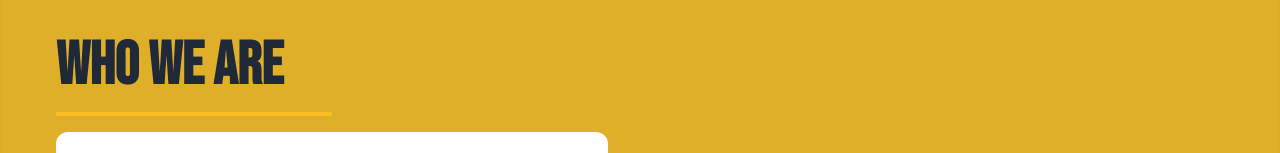
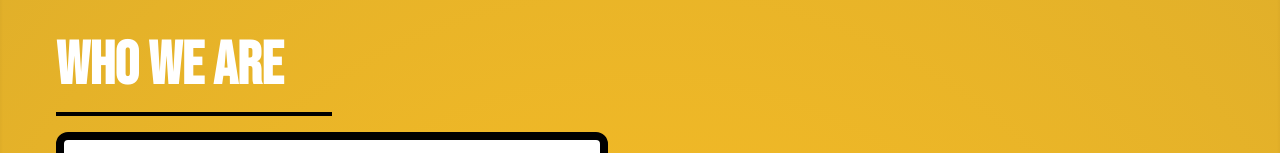
Before and after one commit to JoedyMcconn/SANBARCC, a Next.js app in the folder frontend/: page /about-us in a window 1280 px wide. Shown: the part 500-653 px from the top of the page. Built offline with nearby package versions, Linux system fonts and the light colour scheme.

Commit message:
added some styling

```diff
--- a/frontend/src/app/about-us/page.tsx
+++ b/frontend/src/app/about-us/page.tsx
@@ -20,12 +20,12 @@ const AboutUs: React.FC = () => {
             </div>
 
             {/*Who We Are...*/}
-            <div className="py-20 bg-[#E0AF2A] shadow-inner min-h-screen">
+            <div className="py-20 bg-gradient-radial from-amber-400 to-[#E0AF2A] shadow-inner min-h-screen">
                 <div className="container mx-auto px-6 flex flex-col md:flex-row justify-between items-center">
                     <div className="md:w-1/2 p-8">
-                        <h2 className="text-6xl font-bold text-gray-800 mb-4">Who We Are</h2>
-                        <hr className="w-1/2 mb-4 border-t-4 border-amber-400"/>
-                        <div className="bg-white p-4 rounded-xl mb-6">
+                        <h2 className="text-6xl font-bold mb-4 text-white">Who We Are</h2>
+                        <hr className="w-1/2 mb-4 border-t-4 border-black"/>
+                        <div className="bg-white p-4 rounded-xl mb-6 border-8 border-black">
                             <p className="text-gray-700 mb-6 leading-relaxed text-xl font-serif">
                                 Following several years working in various capacities within the New Mexico highway construction market, David "Hossie" Sanchez realized the need for a pavement marking firm that would place a strong emphasis on quality service and customer satisfaction for the local highway contracting community. Believing that he could put together a company that would fulfill that need and more, "Hossie" established San Bar Construction Corp. </p>
                                 <p className={"text-gray-700 mb-6 leading-relaxed text-xl font-serif"}>Since it's beginning in 1990, the Company's stated mission has been; to serve the contracting community as a professional , quality based, service-oriented contacting firm that strives to meet the needs of the construction industry in New Mexico and the Southwest. Today, thanks to to a team of highly qualified personnel, state-of-the-art equipment, and unsurpassed expertise in the field of specialty contracting services, San Bar is recognized throughout the region as a leader in the industry.
@@ -46,12 +46,12 @@ const AboutUs: React.FC = () => {
 
 
             {/* History Section */}
-            <div className="py-20 bg-gradient-to-r from-gray-100 to-gray-200 shadow-inner min-h-screen">
+            <div className="py-20 bg-gradient-to-r from-gray-100 to-gray-250 shadow-inner min-h-screen">
                 <div className="container mx-auto px-6 flex flex-col md:flex-row justify-between items-center">
                     <div className="md:w-1/2 p-8">
                         <h2 className="text-6xl font-bold text-gray-800 mb-4">Our History and What We Do</h2>
                         <hr className="w-1/2 mb-4 border-t-4 border-amber-400"/>
-                        <div className="bg-white p-4 rounded-xl mb-6">
+                        <div className="bg-white p-4 rounded-xl mb-6 border-8 border-black">
                             <p className="text-gray-700 mb-6 leading-relaxed text-xl font-serif">
                                 San Bar Construction Corp. was established in August of 1989 around the kitchen table of
                                 its owner, David “Hossie” Sanchez. After four month of planning and preparation, the
@@ -84,19 +84,19 @@ const AboutUs: React.FC = () => {
 
             {/* Leadership Section */}
             <div
-                className="py-20 bg-gradient-to-r from-gray-200 to-gray-300 shadow-inner h-screen flex flex-col md:flex-row items-center">
+                className="py-20 bg-gradient-radial from-amber-400 to-[#E0AF2A] shadow-inner h-screen flex flex-col md:flex-row items-center">
                 {/* Image block */}
                 <div className="w-full md:w-1/2 p-6 order-1 md:order-none">
                     <div className="w-full h-96 rounded-lg overflow-hidden shadow-md">
                         <img src="/HossieSanchez.JPG" alt="David 'Hossie' Sanchez"
-                             className="w-full h-full object-cover"/>
+                             className="w-full h-full object-cover rounded-lg shadow-2xl transform hover:scale-105 transition duration-300"/>
                     </div>
                 </div>
                 {/* Text block */}
                 <div className="w-full md:w-1/2 p-6">
-                    <h2 className="text-8xl md:text-6xl text-center md:text-left mb-4">Leadership</h2>
-                    <hr className="w-full mb-4 border-t-4 border-amber-400"/>
-                    <div className="p-6 bg-white rounded-2xl mt-6">
+                    <h2 className="text-8xl md:text-6xl text-center md:text-left mb-4 text-white">Leadership</h2>
+                    <hr className="w-full mb-4 border-t-4 border-black"/>
+                    <div className="p-6 bg-white rounded-2xl mt-6 border-8 border-black">
 
                         <p className="text-black leading-relaxed mb-6 text-center md:text-left font-serif text-xl">
 
@@ -108,7 +108,7 @@ const AboutUs: React.FC = () => {
                     </div>
                     <div className="w-full text-center mt-10">
                         <a href="/leadership"
-                           className="inline-block bg-blue-500 hover:bg-blue-700 text-white font-bold py-3 px-6 rounded-full shadow-lg transition duration-300">
+                           className="inline-block bg-black hover:bg-gray-500 text-white font-bold py-3 px-6 rounded-full shadow-lg transition duration-300">
                             Meet the Team
                         </a>
                     </div>
```
